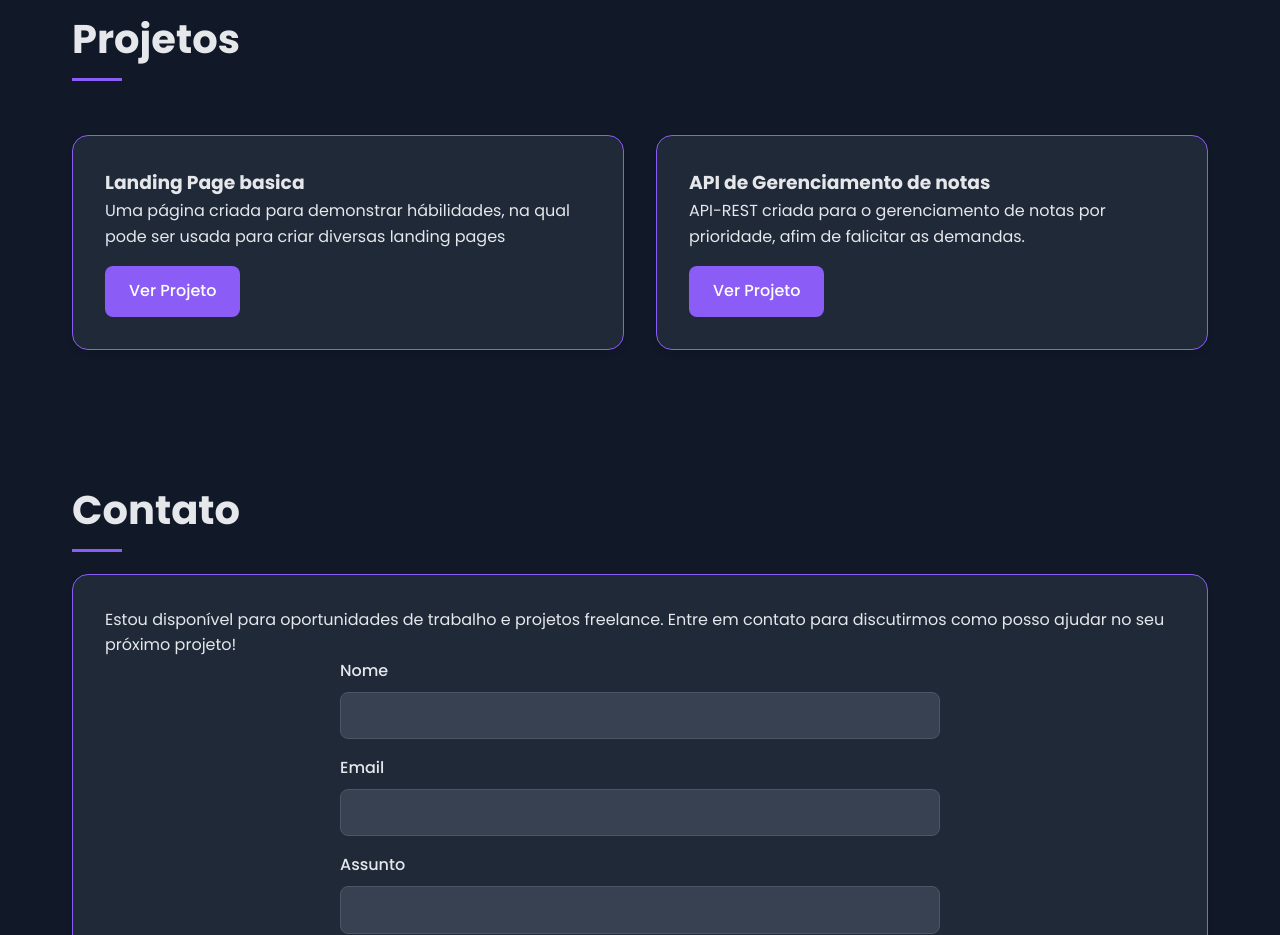
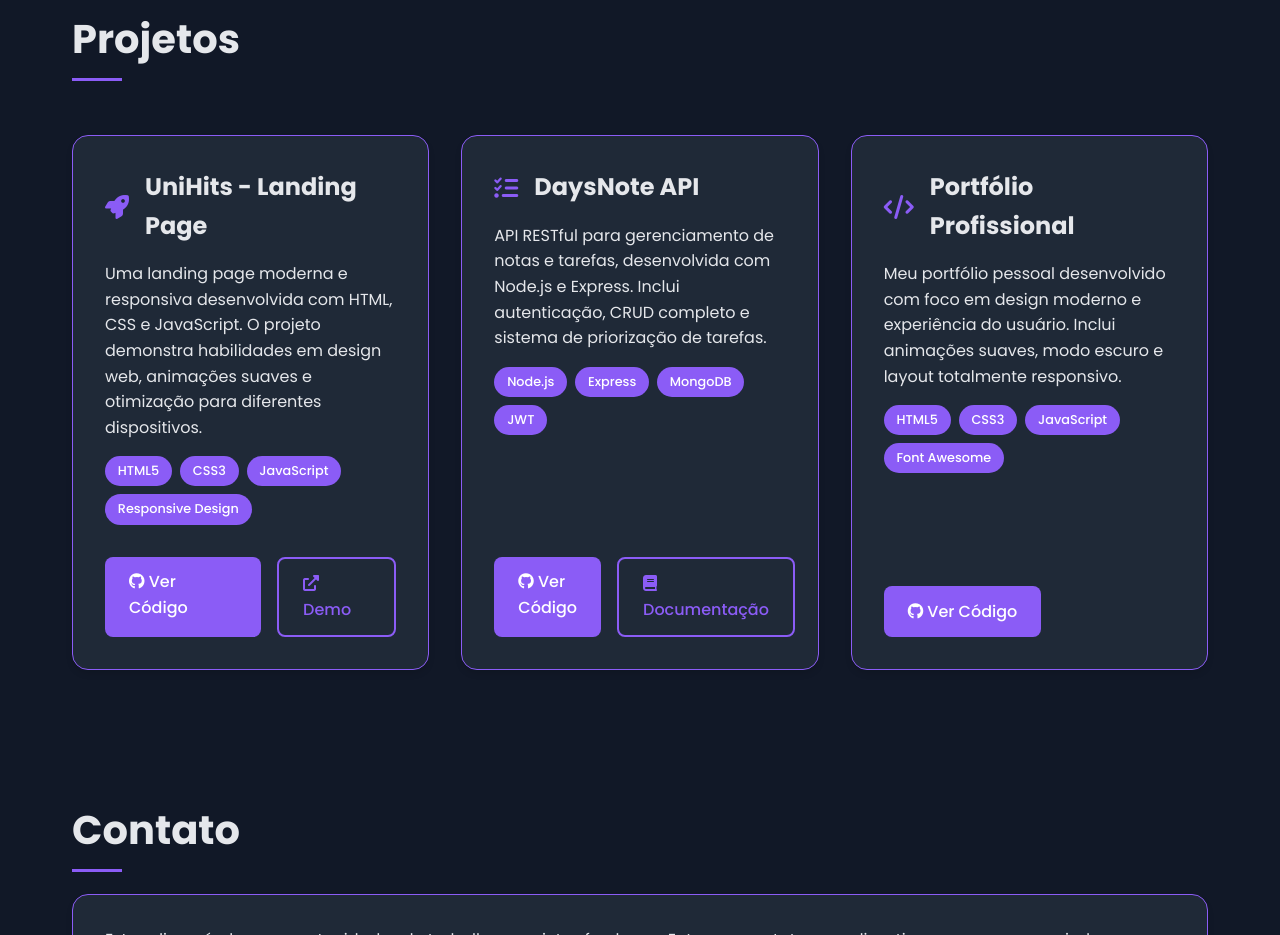
Before and after one commit to Allisonfreittass/allisonfreittass.github.io, a plain HTML site: page index.html in a window 1280 px wide. Shown: the part 1520-2455 px from the top of the page. Drawn offline with Linux system fonts and the light colour scheme.

Commit message:
adicionando melhorias

```diff
--- a/index.html
+++ b/index.html
@@ -113,17 +113,63 @@
                 <h2 class="section-title">Projetos</h2>
                 <div class="projects-grid">
                     <div class="card project-card">
-                        <h3>Landing Page basica</h3>
-                        <p>Uma página criada para demonstrar hábilidades, na qual pode ser usada para criar diversas landing pages</p>
+                        <div class="project-header">
+                            <i class="fas fa-rocket"></i>
+                            <h3>UniHits - Landing Page</h3>
+                        </div>
+                        <p>Uma landing page moderna e responsiva desenvolvida com HTML, CSS e JavaScript. O projeto demonstra habilidades em design web, animações suaves e otimização para diferentes dispositivos.</p>
+                        <div class="project-tech">
+                            <span class="tech-tag">HTML5</span>
+                            <span class="tech-tag">CSS3</span>
+                            <span class="tech-tag">JavaScript</span>
+                            <span class="tech-tag">Responsive Design</span>
+                        </div>
                         <div class="project-links">
-                            <a href="https://github.com/Allisonfreittass/UniHits" class="btn btn-primary">Ver Projeto</a>
+                            <a href="https://github.com/Allisonfreittass/UniHits" target="_blank" class="btn btn-primary">
+                                <i class="fab fa-github"></i> Ver Código
+                            </a>
+                            <a href="https://allisonfreittass.github.io/UniHits/" target="_blank" class="btn btn-secondary">
+                                <i class="fas fa-external-link-alt"></i> Demo
+                            </a>
                         </div>
                     </div>
                     <div class="card project-card">
-                        <h3>API de Gerenciamento de notas</h3>
-                        <p>API-REST criada para o gerenciamento de notas por prioridade, afim de falicitar as demandas.</p>
+                        <div class="project-header">
+                            <i class="fas fa-tasks"></i>
+                            <h3>DaysNote API</h3>
+                        </div>
+                        <p>API RESTful para gerenciamento de notas e tarefas, desenvolvida com Node.js e Express. Inclui autenticação, CRUD completo e sistema de priorização de tarefas.</p>
+                        <div class="project-tech">
+                            <span class="tech-tag">Node.js</span>
+                            <span class="tech-tag">Express</span>
+                            <span class="tech-tag">MongoDB</span>
+                            <span class="tech-tag">JWT</span>
+                        </div>
                         <div class="project-links">
-                            <a href="https://github.com/Allisonfreittass/DaysNoteApi" class="btn btn-primary">Ver Projeto</a>
+                            <a href="https://github.com/Allisonfreittass/DaysNoteApi" target="_blank" class="btn btn-primary">
+                                <i class="fab fa-github"></i> Ver Código
+                            </a>
+                            <a href="https://daysnote-api.onrender.com/docs" target="_blank" class="btn btn-secondary">
+                                <i class="fas fa-book"></i> Documentação
+                            </a>
+                        </div>
+                    </div>
+                    <div class="card project-card">
+                        <div class="project-header">
+                            <i class="fas fa-code"></i>
+                            <h3>Portfólio Profissional</h3>
+                        </div>
+                        <p>Meu portfólio pessoal desenvolvido com foco em design moderno e experiência do usuário. Inclui animações suaves, modo escuro e layout totalmente responsivo.</p>
+                        <div class="project-tech">
+                            <span class="tech-tag">HTML5</span>
+                            <span class="tech-tag">CSS3</span>
+                            <span class="tech-tag">JavaScript</span>
+                            <span class="tech-tag">Font Awesome</span>
+                        </div>
+                        <div class="project-links">
+                            <a href="https://github.com/Allisonfreittass/allisonfreittass.github.io" target="_blank" class="btn btn-primary">
+                                <i class="fab fa-github"></i> Ver Código
+                            </a>
                         </div>
                     </div>
                 </div>
--- a/script.js
+++ b/script.js
@@ -105,4 +105,52 @@ document.addEventListener('DOMContentLoaded', () => {
             menuButton.classList.toggle('active');
         });
     }
+
+    // Animação de entrada para os cards de projeto
+    const animateProjects = () => {
+        const projects = document.querySelectorAll('.project-card');
+        const observer = new IntersectionObserver((entries) => {
+            entries.forEach(entry => {
+                if (entry.isIntersecting) {
+                    entry.target.style.opacity = '1';
+                    entry.target.style.transform = 'translateY(0)';
+                }
+            });
+        }, {
+            threshold: 0.1
+        });
+
+        projects.forEach(project => {
+            project.style.opacity = '0';
+            project.style.transform = 'translateY(20px)';
+            project.style.transition = 'opacity 0.5s ease, transform 0.5s ease';
+            observer.observe(project);
+        });
+    };
+
+    // Animação para as tags de tecnologia
+    const animateTechTags = () => {
+        const techTags = document.querySelectorAll('.tech-tag');
+        techTags.forEach((tag, index) => {
+            tag.style.opacity = '0';
+            tag.style.transform = 'scale(0.8)';
+            tag.style.transition = 'opacity 0.3s ease, transform 0.3s ease';
+
+            setTimeout(() => {
+                tag.style.opacity = '1';
+                tag.style.transform = 'scale(1)';
+            }, 100 * index);
+        });
+    };
+
+    // Inicializar animações quando a página carregar
+    animateProjects();
+
+    // Adicionar animação para as tags de tecnologia quando o mouse passar sobre o card
+    const projectCards = document.querySelectorAll('.project-card');
+    projectCards.forEach(card => {
+        card.addEventListener('mouseenter', () => {
+            animateTechTags();
+        });
+    });
 });
--- a/styles.css
+++ b/styles.css
@@ -334,22 +334,68 @@
   }
 
   .project-card {
-    position: relative;
-    overflow: hidden;
+    transition: transform 0.3s ease, box-shadow 0.3s ease;
+    padding: 2rem;
+    height: 100%;
+    display: flex;
+    flex-direction: column;
   }
 
-  .project-image {
-    width: 100%;
-    height: 200px;
-    object-fit: cover;
-    border-radius: 0.5rem;
+  .project-card:hover {
+    transform: translateY(-5px);
+    box-shadow: 0 10px 20px rgba(0, 0, 0, 0.1);
+  }
+
+  .project-header {
+    display: flex;
+    align-items: center;
+    gap: 1rem;
     margin-bottom: 1rem;
+  }
+
+  .project-header i {
+    font-size: 1.5rem;
+    color: var(--primary-color);
+  }
+
+  .project-header h3 {
+    margin: 0;
+    font-size: 1.5rem;
+    color: var(--text-color);
+  }
+
+  .project-tech {
+    display: flex;
+    flex-wrap: wrap;
+    gap: 0.5rem;
+    margin: 1rem 0;
+  }
+
+  .tech-tag {
+    background-color: var(--primary-color);
+    color: white;
+    padding: 0.3rem 0.8rem;
+    border-radius: 20px;
+    font-size: 0.8rem;
+    font-weight: 500;
   }
 
   .project-links {
     display: flex;
     gap: 1rem;
-    margin-top: 1rem;
+    margin-top: auto;
+    padding-top: 1rem;
+  }
+
+  .btn-secondary {
+    background-color: transparent;
+    border: 2px solid var(--primary-color);
+    color: var(--primary-color);
+  }
+
+  .btn-secondary:hover {
+    background-color: var(--primary-color);
+    color: white;
   }
 
   /* Contact Form */
@@ -462,4 +508,17 @@
     .social-links {
       flex-direction: column;
     }
+
+    .projects-grid {
+      grid-template-columns: 1fr;
+    }
+
+    .project-links {
+      flex-direction: column;
+    }
+
+    .btn {
+      width: 100%;
+      text-align: center;
+    }
   }
```
